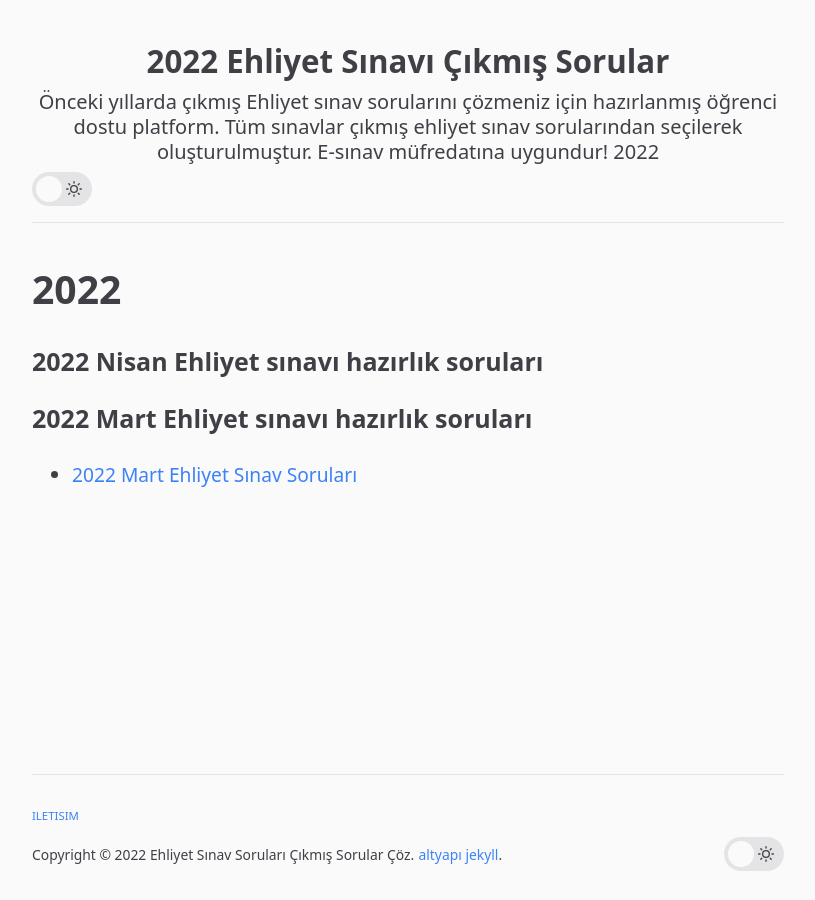
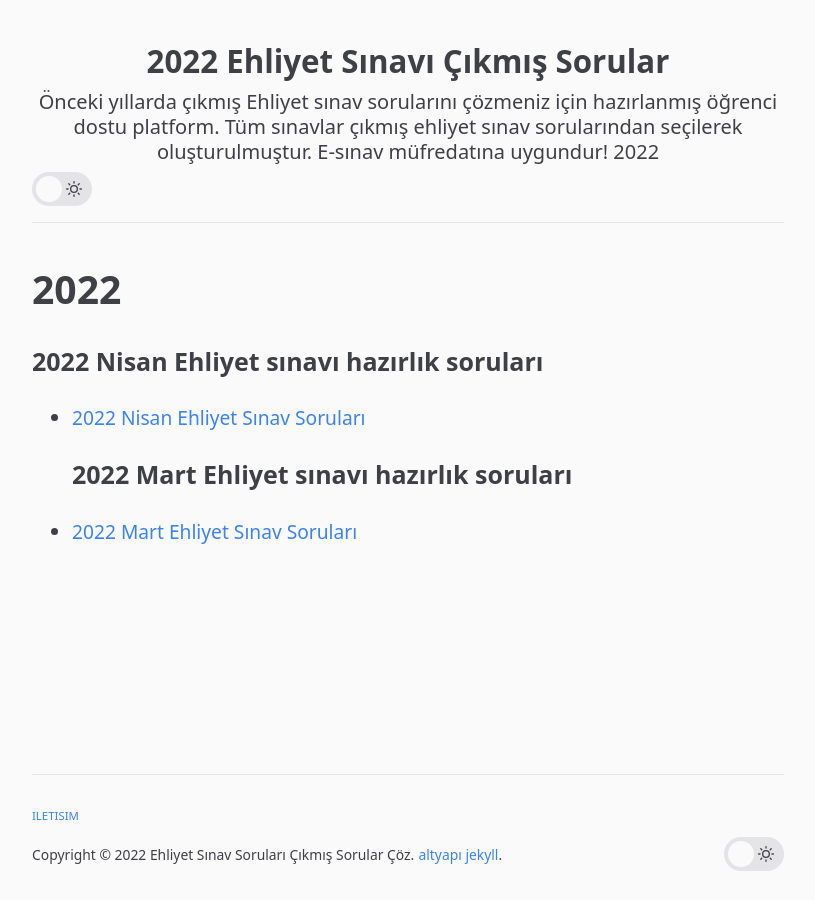
Before and after one commit to ehliyetsinav/ehliyetsinav.github.io, a Jekyll site: the page built from index.md, in a window 1280 px wide. Shown: the whole page, without its empty margins (232-1047 px from the left). Built offline with Jekyll 4.4.1, drawn with Linux system fonts in a browser that asks for light colours.

Commit message:
Update ana.html

```diff
--- a/_includes/ana.html
+++ b/_includes/ana.html
@@ -1,5 +1,6 @@
 
 ### {{ "now" | date: "%Y" }} Nisan Ehliyet sınavı hazırlık soruları
+-  [{{ "now" | date: "%Y" }} Nisan Ehliyet Sınav Soruları ](https://ehliyetsinav.github.io/ehliyet-sinav-sorulari-nisan/ "Ehliyet Sınav Soruları Çöz")
 ### {{ "now" | date: "%Y" }} Mart Ehliyet sınavı hazırlık soruları
 
 -  [{{ "now" | date: "%Y" }} Mart Ehliyet Sınav Soruları ](https://ehliyetsinav.github.io/ehliyet-sinav-sorulari-mart/ "Ehliyet Sınav Soruları Çöz")
```
